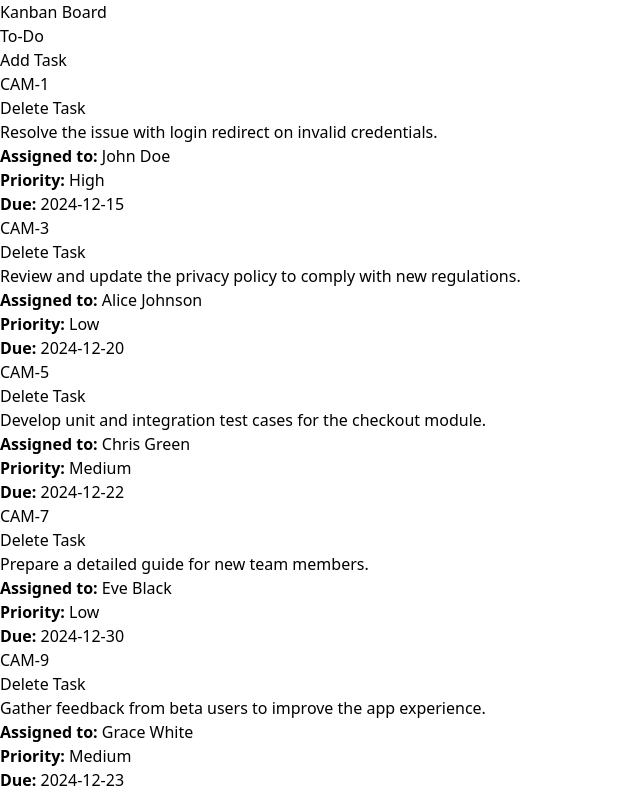
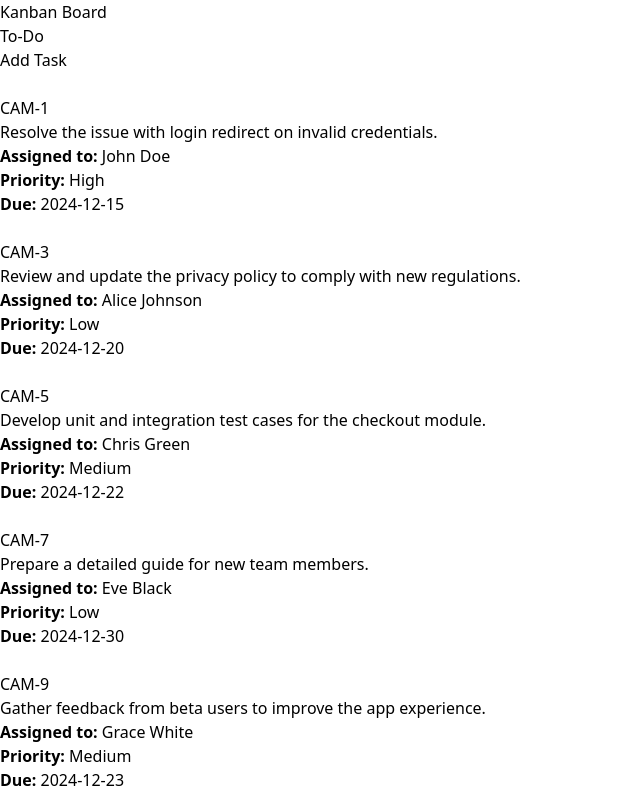
Before and after one commit to Krushan12/KanbanBoard, a React (Vite) app in the folder frontend/: page / in a window 1280 px wide. Shown: the top 796 px of the page, without its empty margins (0-640 px from the left). Built offline with nearby package versions, Linux system fonts and the light colour scheme.

Commit message:
Added the delete Button

```diff
--- a/frontend/src/App.jsx
+++ b/frontend/src/App.jsx
@@ -34,6 +34,15 @@ function App() {
     setTasks((prevTasks) => [...prevTasks, newTask]);
   };
 
+
+const deleteTask = (id) => {
+  setTasks((prevTasks) =>
+    prevTasks.filter((task) => task.id !== id)
+  );
+};
+
+
+
   return (
     <div className="min-h-screen bg-gray-50">
       <header className="bg-gray-900 text-white p-4 text-center">
@@ -44,6 +53,7 @@ function App() {
         updateDescription={updateDescription}
         updateTask={updateTask}
         addTask={addTask}
+        deleteTask={deleteTask}
       />
     </div>
   );
--- a/frontend/src/components/Column.jsx
+++ b/frontend/src/components/Column.jsx
@@ -1,7 +1,7 @@
 import React, { useState } from "react";
 import TaskComponent from "./Task";
 
-export default function Column({ title, tasks, updateDescription, updateTask, addTask }) {
+export default function Column({ title, tasks, updateDescription, updateTask, addTask, deleteTask }) {
     const filteredTasks = tasks.filter((task) => task.status === title);
 
     const [isFormVisible, setIsFormVisible] = useState(false);
@@ -22,13 +22,12 @@ export default function Column({ title, tasks, updateDescription, updateTask, ad
         }
     };
 
-    const handleInputChange = (e) => {
-        const { name, value } = e.target;
-        setNewTask(prev => ({
-            ...prev,
-            [name]: value
-        }));
-    };
+    const handleInputChange = (e) =>{
+        const {name, value} = e.target;
+        setNewTask((prev)=>({
+            ...prev,[name]:value
+        }))
+    }
 
     const handleAddTask = () => {
         if (!newTask.title.trim()) {
@@ -136,6 +135,7 @@ export default function Column({ title, tasks, updateDescription, updateTask, ad
                     task={task}
                     updateDescription={updateDescription}
                     updateTask={updateTask}
+                    deleteTask={deleteTask}
                 />
             ))}
         </div>
--- a/frontend/src/components/KanbanBoard.jsx
+++ b/frontend/src/components/KanbanBoard.jsx
@@ -1,7 +1,7 @@
 import React from "react";
 import Column from "./Column";
 
-export default function KanbanBoard({ tasks, updateDescription, updateTask, addTask }) {
+export default function KanbanBoard({ tasks, updateDescription, updateTask, addTask, deleteTask }) {
   return (
     <div className="flex flex-row gap-4 p-4 bg-gray-50 min-h-screen">
       <Column
@@ -10,6 +10,7 @@ export default function KanbanBoard({ tasks, updateDescription, updateTask, addT
         updateDescription={updateDescription}
         updateTask={updateTask}
         addTask={addTask}
+        deleteTask={deleteTask}
       />
       <Column
         title="In Progress"
@@ -17,6 +18,7 @@ export default function KanbanBoard({ tasks, updateDescription, updateTask, addT
         updateDescription={updateDescription}
         updateTask={updateTask}
         addTask={addTask}
+        deleteTask={deleteTask}
       />
       <Column
         title="Done"
@@ -24,6 +26,7 @@ export default function KanbanBoard({ tasks, updateDescription, updateTask, addT
         updateDescription={updateDescription}
         updateTask={updateTask}
         addTask={addTask}
+        deleteTask={deleteTask}
       />
     </div>
   );
--- a/frontend/src/components/Task.jsx
+++ b/frontend/src/components/Task.jsx
@@ -1,9 +1,8 @@
 import React, { useState } from "react";
 
-export default function TaskComponent({ task, updateDescription, updateTask }) {
+export default function TaskComponent({ task, updateDescription, updateTask, deleteTask }) {
     const [isEditing, setIsEditing] = useState(false);
     const [description, setDescription] = useState(task.description);
-
 
     const priorityColors = {
         High: "border-red-500",
@@ -40,13 +39,20 @@ export default function TaskComponent({ task, updateDescription, updateTask }) {
             onDragStart={(e) => {
                 e.dataTransfer.setData("id", task.id);
             }}
-            className={`p-4 bg-white rounded-lg shadow-md m-2 border-l-4 ${priorityColors[task.priority]}`}
+            className={`p-4 bg-white rounded-lg shadow-md m-2 border-l-4 relative group ${priorityColors[task.priority]}`}
         >
-            <div className="flex justify-between">
-                <h3 className="text-lg font-bold text-gray-700">{task.title}</h3>
-                <button  className="px-2 py-2  text-sm bg-gray-950 text-white font-semibold rounded-lg shadow-md hover:bg-gray-700 transition-all" >Delete Task</button>
-            </div>
+            {/* Delete Button */}
+            <button
+                onClick={() => deleteTask(task.id)}
+                className="absolute top-2 right-2 text-red-500 hover:text-red-700 opacity-0 group-hover:opacity-100 transition-opacity duration-200"
+                aria-label="Delete task"
+            >
+                <svg xmlns="http://www.w3.org/2000/svg" className="h-6 w-6" fill="none" viewBox="0 0 24 24" stroke="currentColor">
+                    <path strokeLinecap="round" strokeLinejoin="round" strokeWidth={2} d="M19 7l-.867 12.142A2 2 0 0116.138 21H7.862a2 2 0 01-1.995-1.858L5 7m5 4v6m4-6v6m1-10V4a1 1 0 00-1-1h-4a1 1 0 00-1 1v3M4 7h16" />
+                </svg>
+            </button>
 
+            <h3 className="text-lg font-bold text-gray-700 pr-8">{task.title}</h3>
 
             {isEditing ? (
                 <input
```
